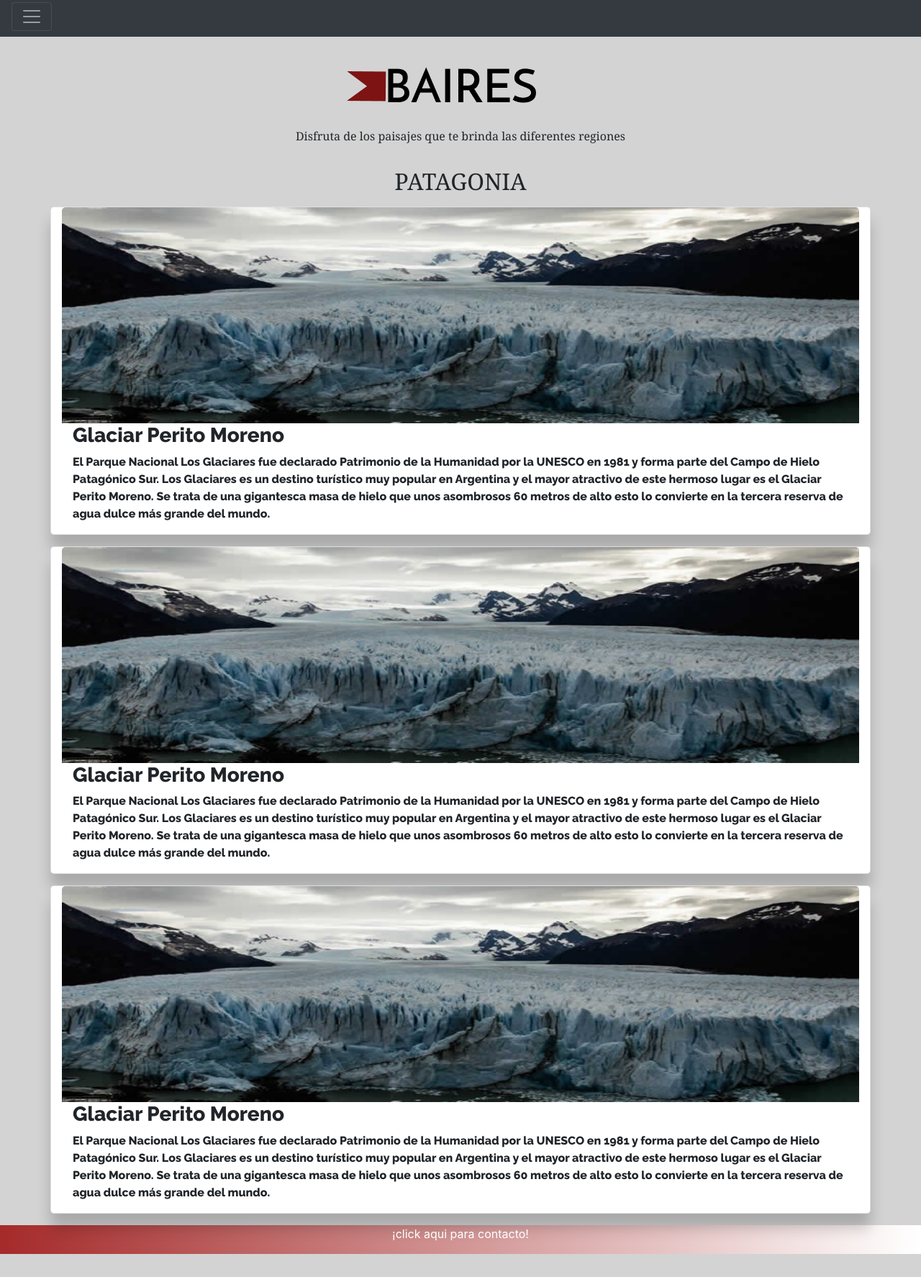
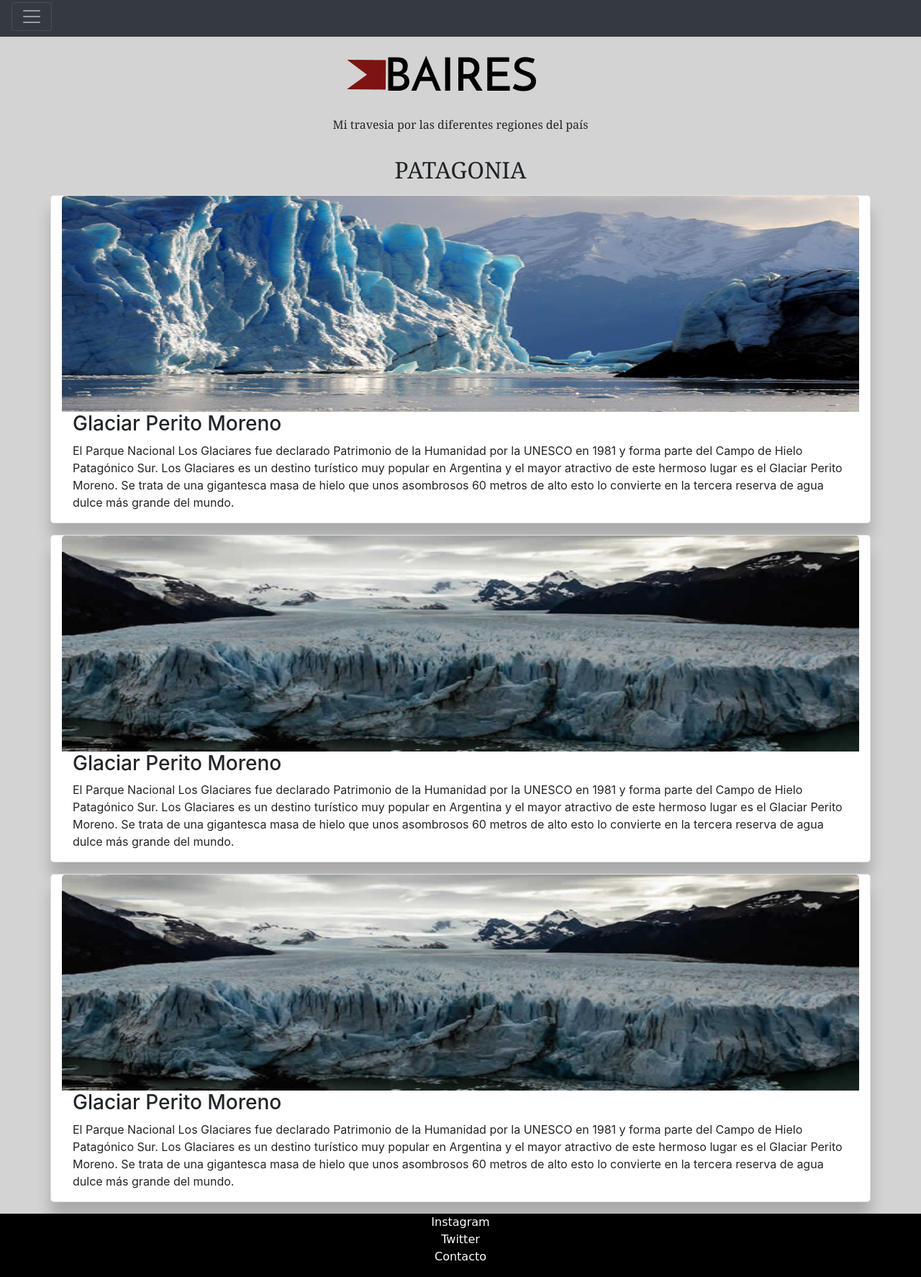
Before and after one commit to IvanSosa77/desarrollo-web, a website: page pages/provincias.html in a window 1280 px wide. Shown: the part 5-1779 px from the top of the page at 72% size. Before the commit the page ends 1747 px from the top, so only its background shows below. Drawn offline with nearby package versions, Linux system fonts and the light colour scheme.

Commit message:
cambie tipografia, y footer

```diff
--- a/pages/provincias.html
+++ b/pages/provincias.html
@@ -51,7 +51,7 @@
                 <div class="col-12 col-sm-12 col-lg-12">
                     <a href="../index.html"><img src="../image/logo.png" alt="logodelapagina" id="imagenLogo"></a>
 
-                    <h1>Disfruta de los paisajes que te brinda las diferentes regiones </h1>
+                    <h1>Mi travesia por las diferentes regiones del país</h1>
                 </div>
             </div>
         </div>
@@ -70,7 +70,7 @@
                 <div class="row">
                     <div class="col-12 col-sm-12 col-lg-12 ">
 
-                        <img src="../image/peritom.png">
+                        <img src="../image/GP.jpg">
 
                         <div class="container">
 
@@ -117,10 +117,12 @@
 
         <div class="container-fluid  abajo">
 			<div class="row">
-                <div class="col-12 col-sm-12 col-lg-12">
+				<div class="col">
 				<footer>
 					<ul>
-                        <a href="../pages/contacto.html"><li>¡click aqui para contacto!</li></a>
+						<a href="#"><li>Instagram</li></a>
+						<a href="#"><li>Twitter</li></a>
+						<a href="../pages/contacto.html"><li>Contacto</li></a>
 					</ul>
 				</footer>
 				</div>
--- a/scss/_variables.scss
+++ b/scss/_variables.scss
@@ -7,3 +7,5 @@ $tipografyciudad: 'Raleway', sans-serif;
 $mylineal: linear-gradient(to right, brown, white);
 
 $alinearcentro: center;
+
+$tipografiainferior: 'Balsamiq Sans', cursive;
--- a/scss/main.scss
+++ b/scss/main.scss
@@ -27,7 +27,7 @@ h1{
 
 .logo{
     text-align: center;
-    margin-top: 2em;
+    margin-top: 1em;
 }
 
 
@@ -136,14 +136,13 @@ img{
     flex-wrap: wrap;
     justify-content: space-around;
     width: 100%;
-    font-family: $tipografyciudad;
+
 
 }
 
 
 .card{
     box-shadow: 0 4px 8px 0 rgba(0,0,0,0.2);
-    margin: auto;
     margin-top: 1rem;
     border-radius: 5px;
     width: 100%;
@@ -239,7 +238,8 @@ h2{
 
 .abajo{
     margin-top: 1rem;
-    background-image: $mylineal;
+    background-color: black;
+    font-family: $tipografiainferior;
 
 ul{
     width: 100%;
```
Also changed, not shown: index.html (+8 -5 lines), pages/ciudad-autonoma.html (+3 -1 lines), pages/museos.html (+3 -1 lines), css/estilo.css, image/GP.jpg (added), image/bariloche.jpg (added). Lines whose indentation alone changed are shown as unchanged.
